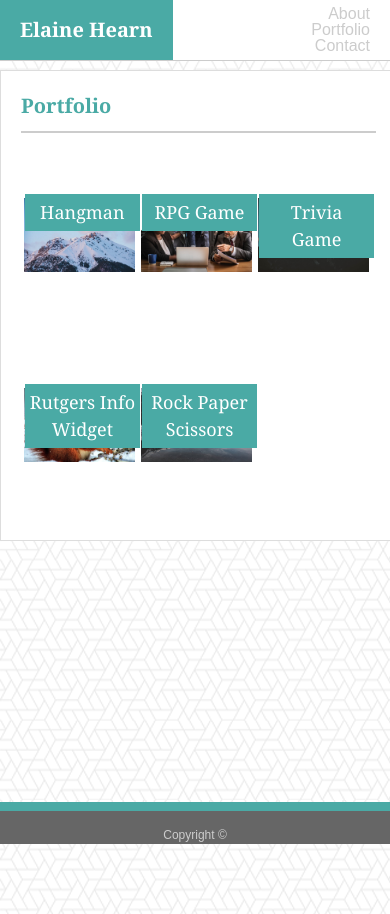
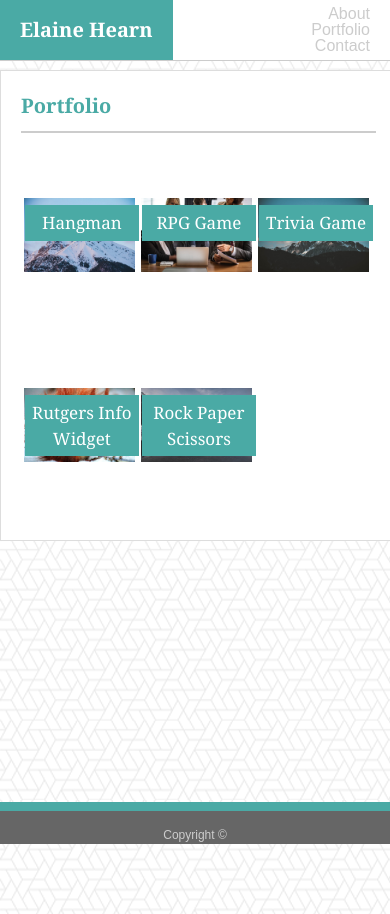
Before and after one commit to Elnhrn/Responsive-Portfolio, a plain HTML site: page portfolio.html in a window 390 px wide. Drawn offline with Linux system fonts and the light colour scheme.

Commit message:
added h3 for media query 640px

```diff
--- a/assets/css/style.css
+++ b/assets/css/style.css
@@ -285,4 +285,10 @@ h3 {
     .content-body {
         padding: 2% 0 0;
     }
+    h3 {
+        margin-top: 59%;
+        width:95%;
+        margin-left: 0;
+        font-size: 17px;
+    }
 }
```
